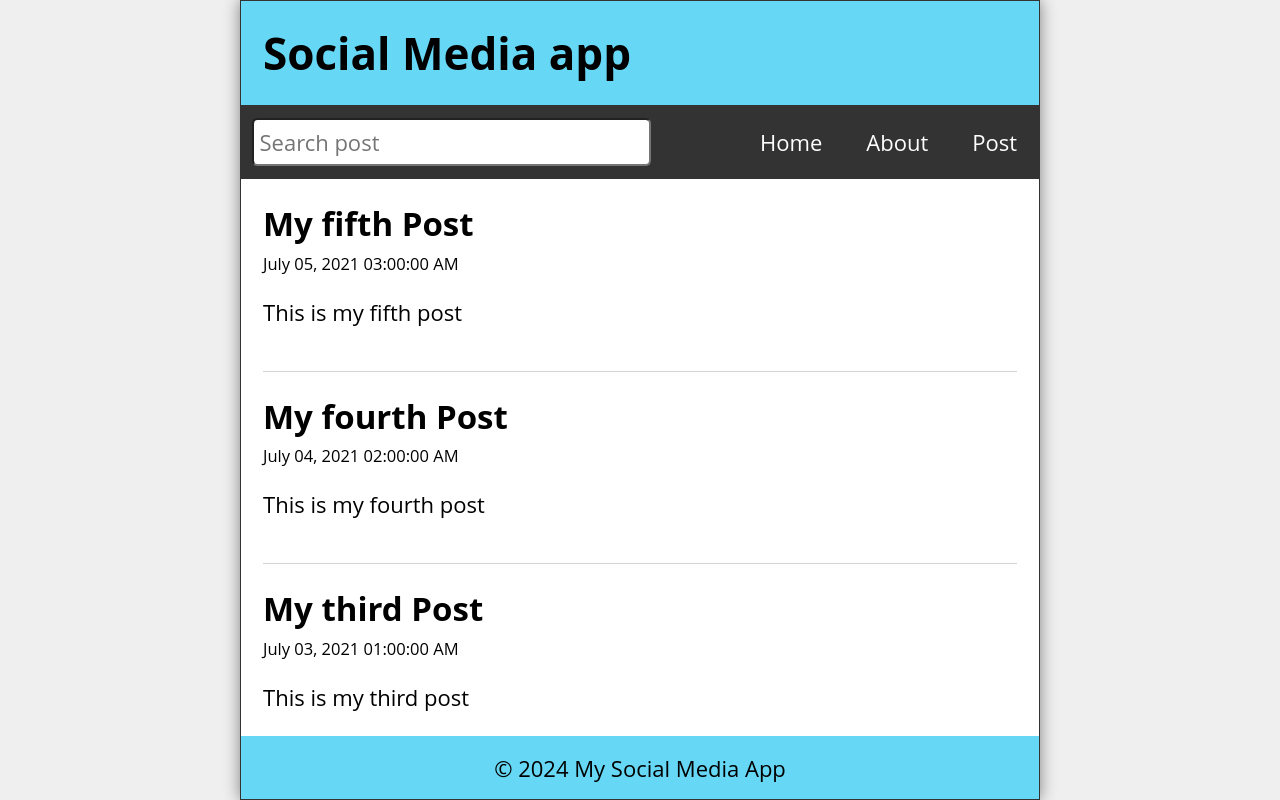
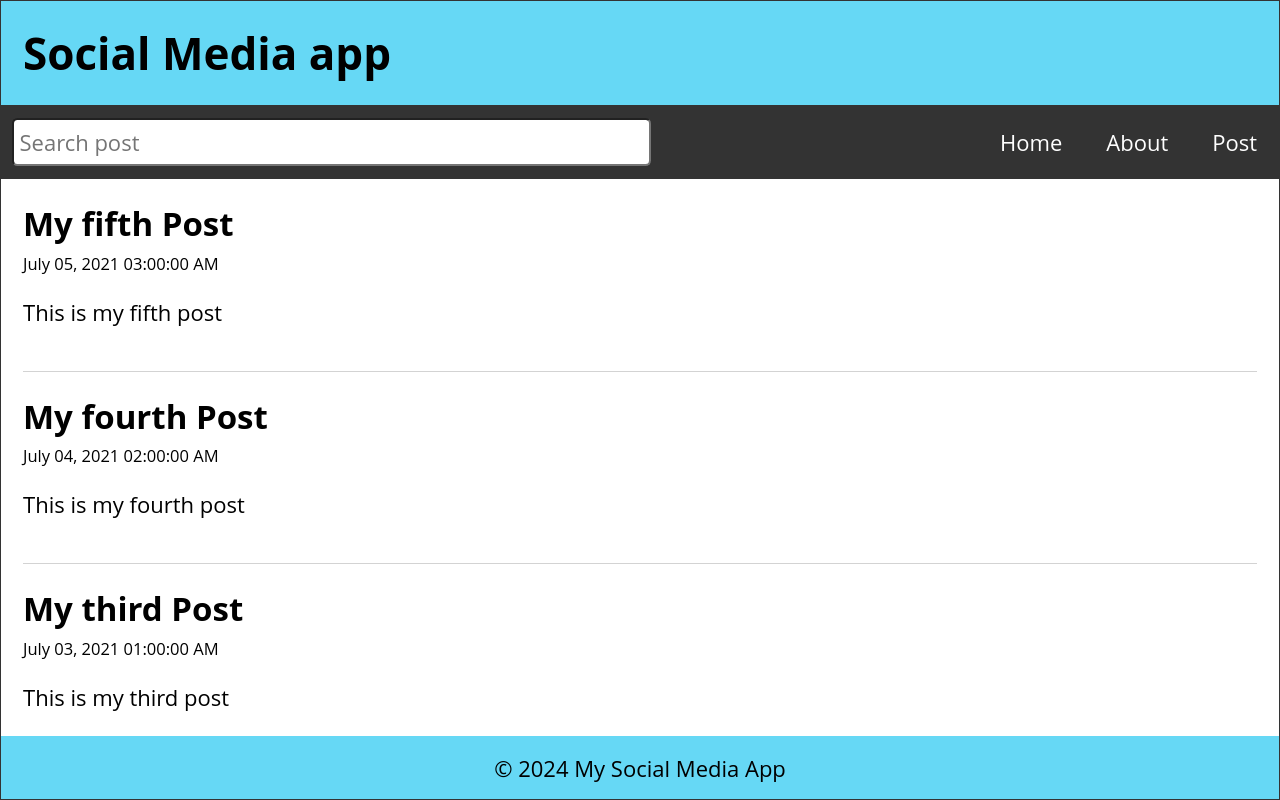
Before and after one commit to Daveram1714/Socialmedia-app, a React (Create React App) app: page / in a window 1280 px wide. Built offline with nearby package versions, Linux system fonts and the light colour scheme.

Commit message:
Makking it Responsive

```diff
--- a/src/index.css
+++ b/src/index.css
@@ -42,7 +42,7 @@ body {
 
 .App {
   width: 100%;
-  max-width: 800px;
+  /* max-width: 800px; */
   height: 100vh;
   display: flex;
   flex-direction: column;
```
